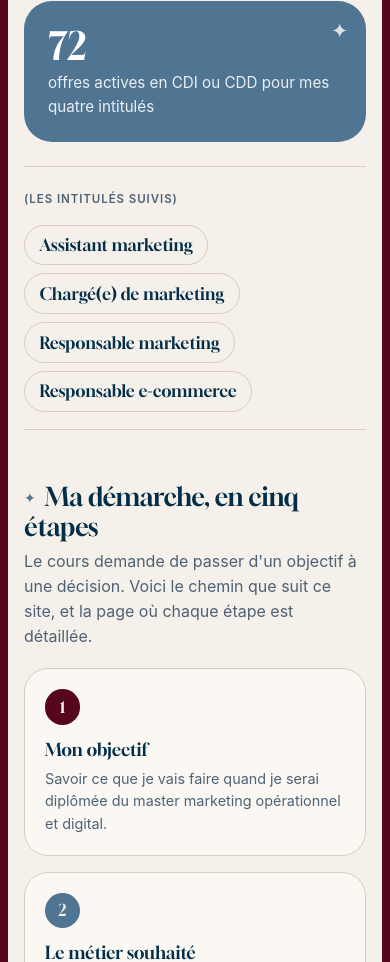
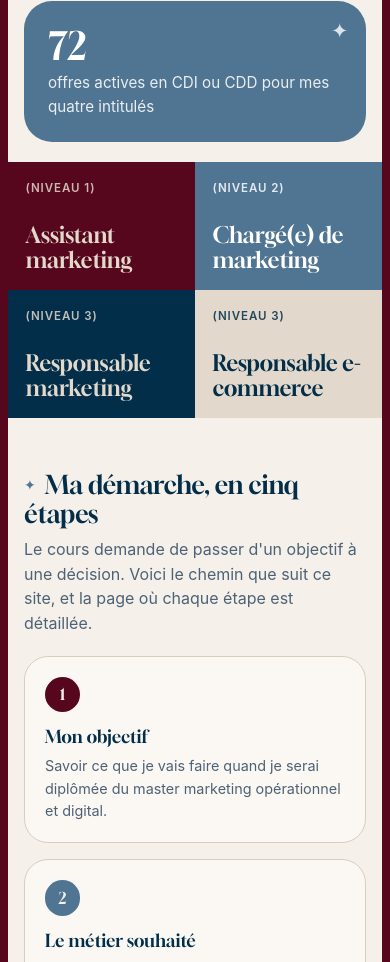
Before and after one commit to luciedscrs-byte/avenir, a plain HTML site: page index.html in a window 390 px wide. Shown: the part 1103-2065 px from the top of the page. Drawn offline with Linux system fonts and the light colour scheme.

Commit message:
Accueil : les quatre intitulés en bande pleine largeur, immobile
Co-Authored-By: Claude Sonnet 5.5 <noreply@anthropic.com>

```diff
--- a/assets/commun.css
+++ b/assets/commun.css
@@ -80,8 +80,18 @@
   .chip b { display: inline-flex; align-items: center; justify-content: center; min-width: 1.6rem; height: 1.6rem; padding: 0 0.35rem; border-radius: 999px; background: var(--mulberry); color: var(--paper); font-size: 0.8rem; }
   .chip.bleu b { background: var(--blue); } .chip.marine b { background: var(--navy); }
   .chip.code { font-size: 0.85rem; font-weight: 600; letter-spacing: 0.03em; background: var(--oat); border-color: var(--oat); }
-  .bandeau-intitules { margin: 1.5rem 0 0; padding: 1.1rem 0; border-top: 1px solid var(--line); border-bottom: 1px solid var(--line); }
-  .bandeau-intitules .chip { font-family: var(--serif); font-size: 1.05rem; background: transparent; border-color: var(--line); }
+  /* les quatre intitulés : une bande sur toute la largeur de la page */
+  .intitules-bande { display: grid; grid-template-columns: repeat(4, minmax(0, 1fr)); margin: 1.5rem -1.5rem; }
+  .intitules-bande a { display: flex; flex-direction: column; justify-content: space-between; gap: 1.6rem; min-height: 9.5rem; padding: 1.4rem 1.5rem; text-decoration: none; border-radius: 0; }
+  .intitules-bande a:hover { filter: brightness(1.1); background: inherit; }
+  .intitules-bande b { font-family: var(--serif); font-weight: 400; font-size: 1.75rem; line-height: 1.1; letter-spacing: -0.01em; }
+  .intitules-bande .etiquette { color: inherit; opacity: 0.85; margin: 0; }
+  .intitules-bande .etiquette::after { content: ")"; }
+  .intitules-bande a:nth-child(1) { background: var(--mulberry); color: var(--oat); }
+  .intitules-bande a:nth-child(2) { background: var(--blue); color: #fff; }
+  .intitules-bande a:nth-child(3) { background: var(--navy); color: var(--oat); }
+  .intitules-bande a:nth-child(4) { background: var(--oat); color: var(--navy); }
+  @media (max-width: 800px) { .intitules-bande { grid-template-columns: repeat(2, minmax(0, 1fr)); margin: 1.25rem -1rem; } .intitules-bande a { min-height: 7.5rem; padding: 1.1rem; } .intitules-bande b { font-size: 1.4rem; } }
 
   /* titres de partie */
   .st { font-size: 2rem; line-height: 1.15; margin: 3.25rem 0 0.5rem; letter-spacing: -0.015em; }
--- a/index.html
+++ b/index.html
@@ -4,7 +4,7 @@
 <meta charset="UTF-8">
 <meta name="viewport" content="width=device-width, initial-scale=1.0">
 <title>avenir — Que ferai-je une fois diplômée ?</title>
-<link rel="stylesheet" href="assets/commun.css?v=5">
+<link rel="stylesheet" href="assets/commun.css?v=6">
 </head>
 <body>
 <main>
@@ -30,7 +30,12 @@
       <div class="tuile blue"><p class="gros" id="t-offres">–</p><p class="legende">offres actives en CDI ou CDD pour mes quatre intitulés</p></div>
     </div>
   </div>
-  <div class="bandeau-intitules"><p class="etiquette">Les intitulés suivis</p><div class="chips" style="margin:0"><span class="chip">Assistant marketing</span><span class="chip">Chargé(e) de marketing</span><span class="chip">Responsable marketing</span><span class="chip">Responsable e-commerce</span></div></div>
+  <div class="intitules-bande" role="group" aria-label="Les quatre intitulés suivis">
+    <a href="metier.html"><span class="etiquette">Niveau 1</span><b>Assistant marketing</b></a>
+    <a href="metier.html"><span class="etiquette">Niveau 2</span><b>Chargé(e) de marketing</b></a>
+    <a href="metier.html"><span class="etiquette">Niveau 3</span><b>Responsable marketing</b></a>
+    <a href="metier.html"><span class="etiquette">Niveau 3</span><b>Responsable e-commerce</b></a>
+  </div>
   <p id="erreur"></p>
 
   <h2 class="st">Ma démarche, en cinq étapes</h2>
```
Also changed, not shown: actions.html (+1 -1 lines), entreprises.html (+1 -1 lines), metier.html (+1 -1 lines), mouvement.html (+1 -1 lines), offres.html (+1 -1 lines).
